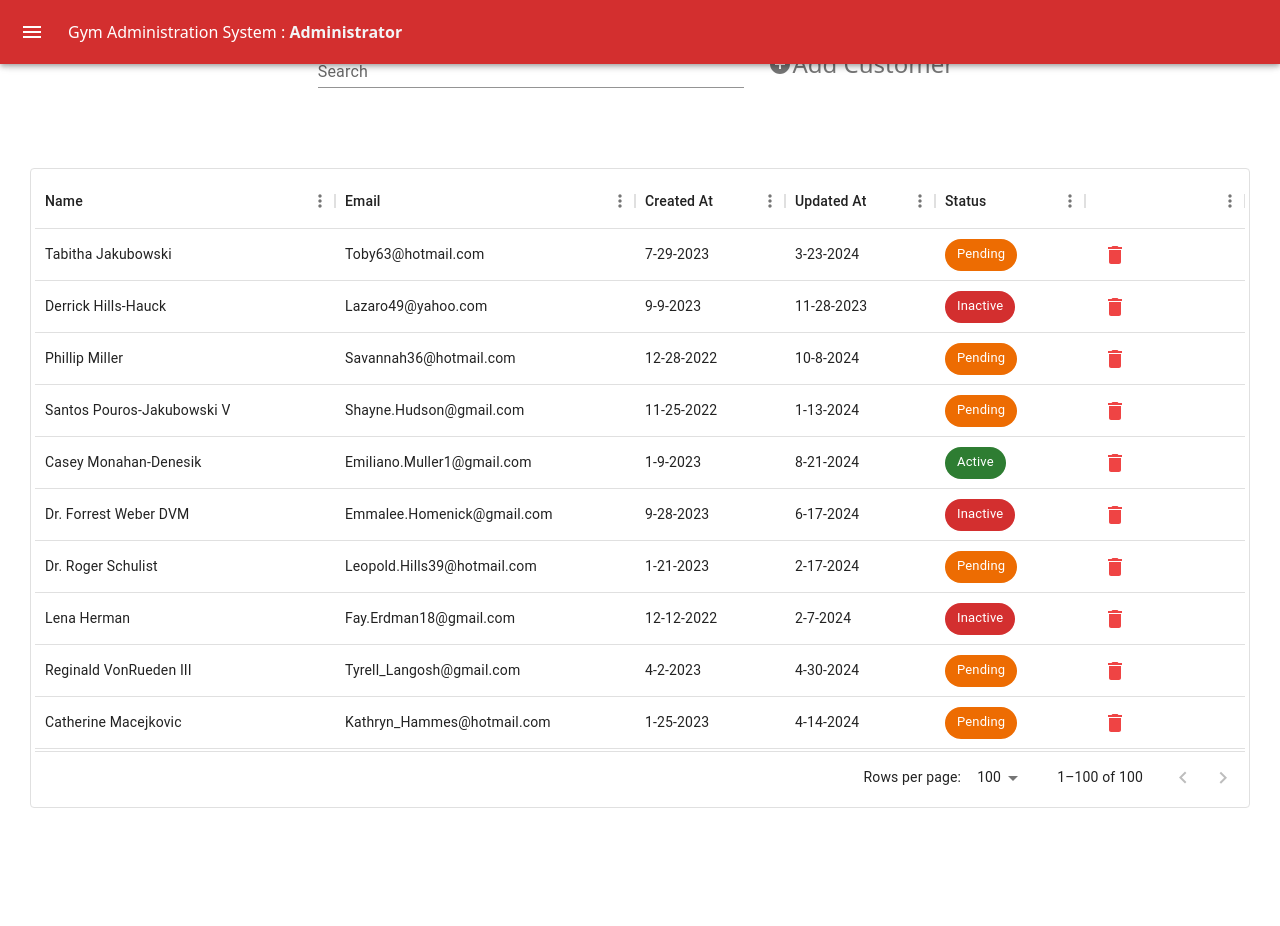
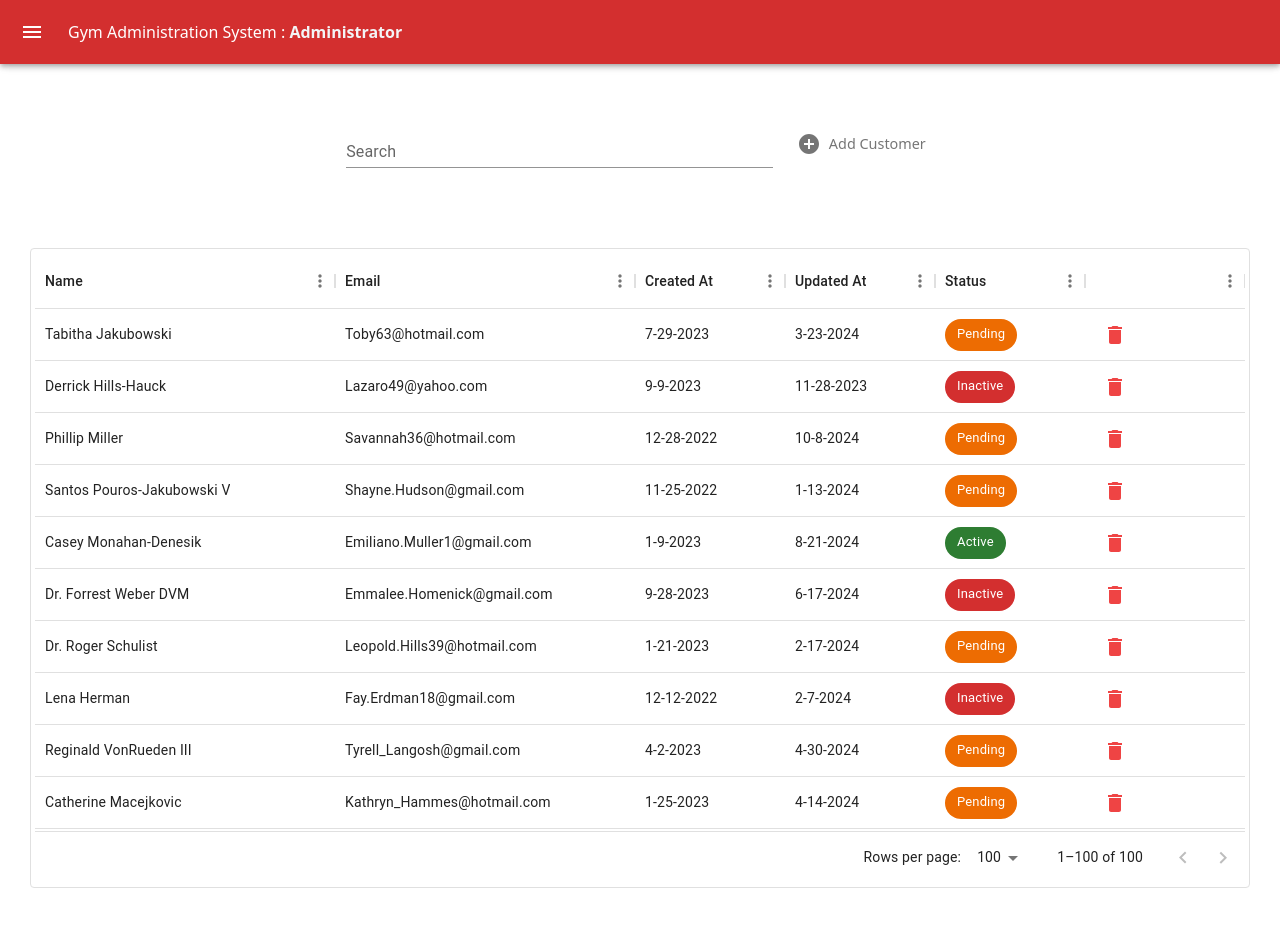
Before and after one commit to miguel-resource/gym-administration, a Next.js app: page /customers in a window 1280 px wide. Shown: the top 926 px of the page. Before the commit the page ends 904 px from the top, so only its background shows below. Built offline with nearby package versions, Linux system fonts and the light colour scheme.

Commit message:
[FIX] margin top

```diff
--- a/components/common/TableData.tsx
+++ b/components/common/TableData.tsx
@@ -15,6 +15,7 @@ const TableData = ({ columns, rows, openModal, setOpenModal }: Props) => {
 
   return (
     <section className="mx-auto mt-20 space-x-4 mb-24">
+    {rows && rows.length > 0 ? (
       <DataGrid
         onCellEditStop={(e) => console.log(e)}
         columns={columns}
@@ -27,6 +28,8 @@ const TableData = ({ columns, rows, openModal, setOpenModal }: Props) => {
         }}
         className="p-1"
       />
+  ) : null}
+
       <Modal
         open={openModal}
         onClose={() => setOpenModal(false)}
--- a/pages/customers/index.tsx
+++ b/pages/customers/index.tsx
@@ -93,7 +93,7 @@ const Customers = () => {
 
   return (
     <CommonLayout>
-      <section className="flex flex-col items-center justify-center w-full">
+      <section className="flex flex-col items-center mt-20 justify-center w-full">
         <div className="flex justify-center gap-4 items-center w-full mt-10">
           <SearchData
             data={data}
@@ -101,10 +101,17 @@ const Customers = () => {
             columnsForSearch={columns}
           />
           <IconButton
+            sx={{
+              fontSize: "0.9rem",
+            }}
             className="flex justify-center items-center  mt-24 text-sm rounded-none"
             // variant="text"
           >
-            <AddCircleIcon /> Add Customer
+            <AddCircleIcon
+              sx={{
+                mr: 1
+              }}
+            /> Add Customer
           </IconButton>
         </div>
 
--- a/pages/inventory/index.tsx
+++ b/pages/inventory/index.tsx
@@ -10,7 +10,7 @@ import { useEffect, useState } from "react";
 import AddCircleIcon from "@mui/icons-material/AddCircle";
 import CheckroomIcon from "@mui/icons-material/Checkroom";
 import LocalDrinkIcon from "@mui/icons-material/LocalDrink";
-import FitnessCenterIcon from '@mui/icons-material/FitnessCenter';
+import FitnessCenterIcon from "@mui/icons-material/FitnessCenter";
 import NoData from "@/components/common/NoData";
 const Inventory = () => {
   const [data, setData] = useState<any[]>([]);
@@ -106,7 +106,7 @@ const Inventory = () => {
 
   return (
     <CommonLayout>
-      <section className="flex flex-col items-center justify-center w-full">
+      <section className="flex flex-col items-center mt-20 justify-center w-full">
         <div className="flex justify-center gap-4 items-center w-full mt-10">
           <SearchData
             data={data}
@@ -114,10 +114,10 @@ const Inventory = () => {
             columnsForSearch={columns}
           />
           <IconButton
-            className="flex justify-center items-center  mt-24 text-sm rounded-none"
-            // variant="text"
+            sx={{ fontSize: "0.9rem" }}
+            className="flex justify-center items-center  mt-24 rounded-none"
           >
-            <AddCircleIcon /> Add Product
+            <AddCircleIcon sx={{ mr: 1 }} /> Add Product
           </IconButton>
         </div>
 
--- a/pages/payments/index.tsx
+++ b/pages/payments/index.tsx
@@ -126,7 +126,7 @@ const Payments = () => {
 
   return (
     <CommonLayout>
-      <section className="flex flex-col items-center justify-center w-full">
+      <section className="flex flex-col items-center mt-20 justify-center w-full">
         <div className="flex justify-center gap-4 items-center w-full mt-10">
           <SearchData
             data={data}
--- /dev/null
+++ b/pages/roles/index.tsx
@@ -0,0 +1,16 @@
+import CommonLayout from "@/components/common/CommonLayout";
+
+const Roles = () => {
+  return (
+    <CommonLayout>
+      <div className="container flex flex-col items-center justify-center mx-auto">
+        <h1
+            className="text-4xl font-bold text-center text-gray-800"
+            style={{ marginTop: "90px" }}
+        >Roles</h1>
+      </div>
+    </CommonLayout>
+  );
+};
+
+export default Roles;
--- a/pages/subscriptions/index.tsx
+++ b/pages/subscriptions/index.tsx
@@ -127,7 +127,7 @@ const Subscriptions = () => {
   }, []);
   return (
     <CommonLayout>
-      <section className="flex flex-col items-center justify-center w-full">
+      <section className="flex flex-col items-center mt-20 justify-center w-full">
         <div className="flex justify-center gap-4 items-center w-full mt-10">
           <SearchData
             data={data}
@@ -135,10 +135,18 @@ const Subscriptions = () => {
             columnsForSearch={columns}
           />
           <IconButton
+            sx={{
+              fontSize: "0.9rem",
+            }}
             className="flex justify-center items-center  mt-24 text-sm rounded-none"
             // variant="text"
           >
-            <AddCircleIcon /> Add Subscription
+            <AddCircleIcon
+              sx={{
+                mr: 1,
+              }}
+            />{" "}
+            Add Subscription
           </IconButton>
         </div>
 
```
